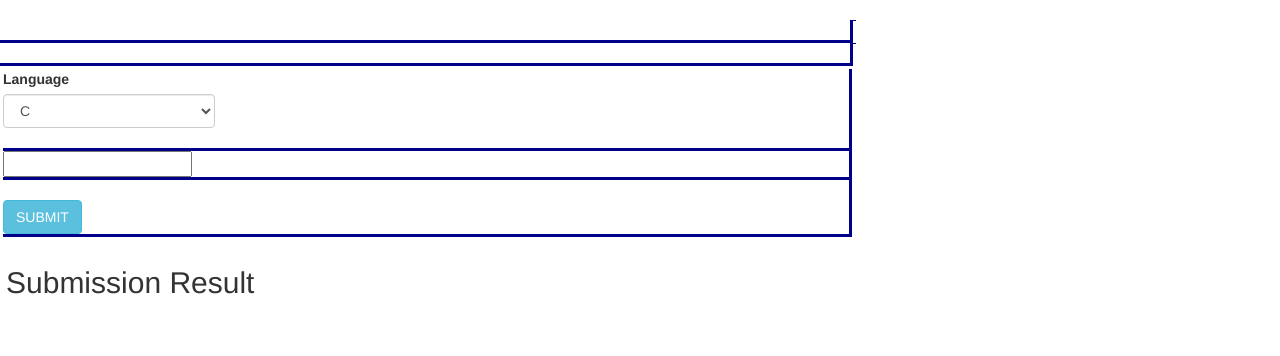
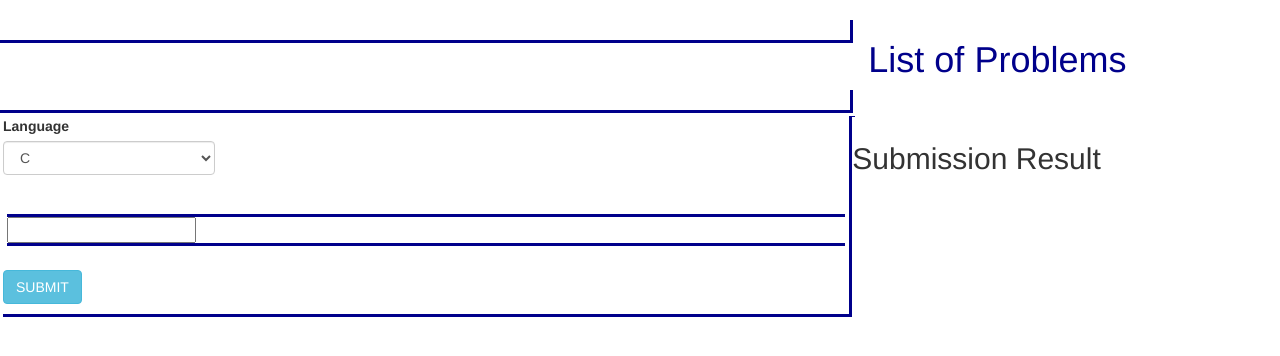
Before and after one commit to CSI-DTU/CodeChecker, a Flask app: template templates/editor.html in a window 1280 px wide. Shown: the part 52-408 px from the top of the page. Run offline with Flask 2, Linux system fonts and the light colour scheme; the template is opened without the code that fills it: values that come from a table or form of the project are taken from there, others are empty.

Commit message:
Minor Changes

```diff
--- a/templates/editor.html
+++ b/templates/editor.html
@@ -12,14 +12,7 @@
     <script src="../static/jquery.js"></script>
     <script src="../static/bootstrap.js"></script>
 </head>
-<style>
 
-    *
-    {
-        margin: 0px;
-    }
-
-</style>
 <body>
 
 <nav class="navbar navbar-default">
@@ -56,7 +49,9 @@
             </h1>
 
         </div>
-        <div class="col-sm-4" style="border-left: 3px solid darkblue"></div>
+        <div class="col-sm-4">
+            <h1 style="color: darkblue" > List of Problems  </h1>
+        </div>
     </div>
     <div class="row" style="padding: 0px; margin: 0px;">
 
@@ -69,13 +64,17 @@
                 </p>
             </div>
         </div>
-        <div class="col-sm-4" style="border-left: 3px solid darkblue"></div>
+        <div class="col-sm-4" style="margin: 0px">
+
+
+
+        </div>
     </div>
     <div class="row" style="margin: 0px; padding: 3px">
             <div class = "editor-area col-sm-8" style="border: 3px solid darkblue; padding: 0px; margin: 0px; border-left: none; border-top: none">
                 <form  action="" method="post" role="form">
-                    <div class = "language" style = "width: 25%">
-                        <label>Language</label>
+                    <div class = "language form-group" style = "width: 25%">
+                        <label for="lang">Language</label>
                         <select id = "lang" class = "form-control" name = "lang">
                             <option value = "c">C</option>
                             <option value = "cpp">C++</option>
@@ -84,18 +83,18 @@
                         </select>
                     </div>
                     <br>
-                    <div style="border : 3px solid darkblue; border-left: none; border-right : none">
+                    <div style="border : 3px solid darkblue; border-left: none; border-right : none; margin : 4px">
                     <div class = "editor">
                         {{ form.source_code }}
                     </div>
                     </div>
                     <br>
                     <input type="submit" class="btn btn-info" value="SUBMIT">
-                    <br>
+                    <p></p>
                 </form>
 
             </div>
-        <div class="col-sm-1"></div>
+        <div class="col-sm-4" style="border-left: 3px solid darkblue" </div>
     </div>
 
           <div class="row" style="margin : 3px; padding: 3px">
```
